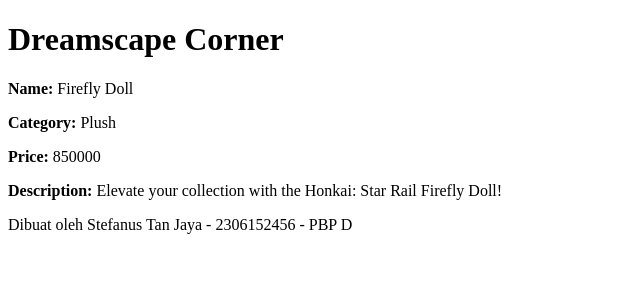
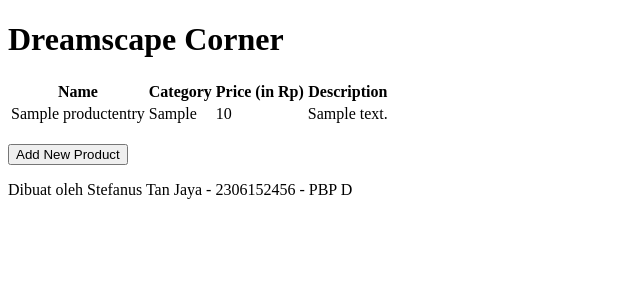
Before and after one commit to stefarion/dreamscape-corner, a Django app: page / in a window 1280 px wide. Shown: the top 300 px of the page, without its empty margins (0-640 px from the left). Run offline with Django 5.2, Linux system fonts and the light colour scheme; tables that the repository leaves empty hold one stand-in row (values such as "Sample post").

Commit message:
feat: Add form to register products

```diff
--- a/dreamscape_corner/settings.py
+++ b/dreamscape_corner/settings.py
@@ -55,7 +55,7 @@ ROOT_URLCONF = 'dreamscape_corner.urls'
 TEMPLATES = [
     {
         'BACKEND': 'django.template.backends.django.DjangoTemplates',
-        'DIRS': [],
+        'DIRS': [BASE_DIR / 'templates'],
         'APP_DIRS': True,
         'OPTIONS': {
             'context_processors': [
--- a/main/models.py
+++ b/main/models.py
@@ -1,6 +1,8 @@
 from django.db import models
+import uuid
 
-class Product(models.Model):
+class ProductEntry(models.Model):
+    id = models.UUIDField(primary_key=True, default=uuid.uuid4, editable=False)
     name = models.CharField(max_length=255)
     price = models.IntegerField()
     description = models.TextField()
--- a/main/templates/main.html
+++ b/main/templates/main.html
@@ -1,18 +1,41 @@
-<!DOCTYPE html>
-<html>
-    <head>
-        <title>Dreamscape Corner</title>
-    </head>
+{% extends 'base.html' %}
 
-    <body>
-        <h1>Dreamscape Corner</h1>
-        <p><b>Name:</b> {{ name }}<p>
-        <p><b>Category:</b> {{ category }}<p>
-        <p><b>Price:</b> {{ price }}<p>
-        <p><b>Description:</b> {{ description }}<p>
-    </body>
+{% block meta %}
+<title>Dreamscape Corner</title>
+{% endblock meta %}
 
-    <footer>
-        <p>Dibuat oleh Stefanus Tan Jaya - 2306152456 - PBP D</p>
-    </footer>
-</html>
+{% block content %}
+<h1>Dreamscape Corner</h1>
+{% if not products %}
+<p>Belum ada produk baru yang tersedia</p>
+{% else %}
+<table>
+    <tr>
+    <th>Name</th>
+    <th>Category</th>
+    <th>Price (in Rp)</th>
+    <th>Description</th>
+    </tr>
+
+    {% comment %} Berikut cara memperlihatkan data produk di bawah baris ini
+    {% endcomment %}
+    {% for product in products %}
+    <tr>
+    <td>{{product.name}}</td>
+    <td>{{product.category}}</td>
+    <td>{{product.price}}</td>
+    <td>{{product.description}}</td>
+    </tr>
+    {% endfor %}
+</table>
+{% endif %}
+
+<br />
+
+<a href="{% url 'main:create_product_entry' %}">
+    <button>Add New Product</button>
+</a>
+
+<p>Dibuat oleh Stefanus Tan Jaya - 2306152456 - PBP D</p>
+
+{% endblock content %}
--- a/main/urls.py
+++ b/main/urls.py
@@ -1,8 +1,9 @@
 from django.urls import path
-from main.views import show_main
+from main.views import show_main, create_product_entry
 
 app_name = 'main'
 
 urlpatterns = [
     path('', show_main, name='show_main'),
+    path('create-product-entry', create_product_entry, name='create_product_entry'),
 ]
--- a/main/views.py
+++ b/main/views.py
@@ -1,11 +1,21 @@
-from django.shortcuts import render
+from django.shortcuts import render, redirect
+from main.forms import ProductEntryForm
+from main.models import ProductEntry
 
 def show_main(request):
+    products = ProductEntry.objects.all()
+
     context = {
-        'name' : 'Firefly Doll',
-        'price': '850000',
-        'description': 'Elevate your collection with the Honkai: Star Rail Firefly Doll!',
-        'category': 'Plush'
+        'products': products
     }
+    return render(request, "main.html", context)
 
-    return render(request, "main.html", context)
+def create_product_entry(request):
+    form = ProductEntryForm(request.POST or None)
+
+    if form.is_valid() and request.method == "POST":
+        form.save()
+        return redirect('main:show_main')
+
+    context = {'form': form}
+    return render(request, "create_product_entry.html", context)
--- /dev/null
+++ b/templates/base.html
@@ -0,0 +1,13 @@
+{% load static %}
+<!DOCTYPE html>
+<html lang="en">
+  <head>
+    <meta charset="UTF-8" />
+    <meta name="viewport" content="width=device-width, initial-scale=1.0" />
+    {% block meta %} {% endblock meta %}
+  </head>
+
+  <body>
+    {% block content %} {% endblock content %}
+  </body>
+</html>
```
Also changed, not shown: main/forms.py (added, +7 -0 lines), main/templates/create_product_entry.html (added, +24 -0 lines), main/migrations/0005_alter_product_id.py (added), main/migrations/0006_rename_product_productentry.py (added).
